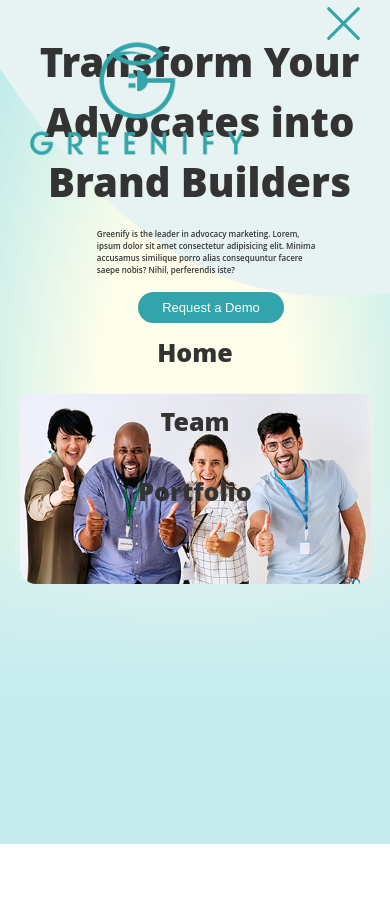
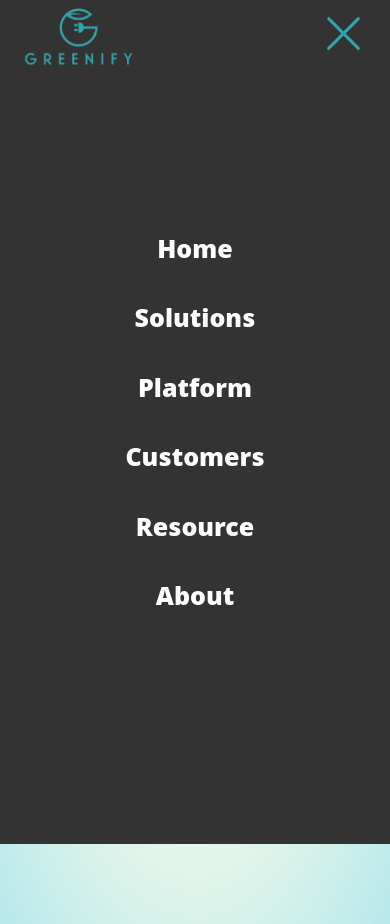
Before and after one commit to Mini-Sylar/Greenify-Landing-Page, a plain HTML site: page index.html in a window 390 px wide. Both pictures are taken after a click on the element 345 px from the left and 32 px from the top of the page. Shown: the top 924 px of the page. Before the commit the page ends 844 px from the top, so only its background shows below. Drawn offline with Linux system fonts and the light colour scheme.

Commit message:
finished

```diff
--- a/index.html
+++ b/index.html
@@ -58,8 +58,11 @@
       </div>
       <aside class="nav-mobile">
         <a href="#" class="show-from-bottom">Home</a>
-        <a href="#">Team</a>
-        <a href="#">Portfolio</a>
+        <a href="#">Solutions</a>
+        <a href="#">Platform</a>
+        <a href="#">Customers</a>
+        <a href="#">Resource</a>
+        <a href="#">About</a>
       </aside>
       <aside class="first"></aside>
     </header>
--- a/style.css
+++ b/style.css
@@ -17,13 +17,8 @@ body {
   line-height: 1.5;
   color: #333;
   background: #f4f4f4;
-  overflow: hidden;
 }
 
-html,
-body {
-  height: 100%;
-}
 body {
   background: radial-gradient(
     ellipse at center,
@@ -47,6 +42,12 @@ header {
   margin: 0 auto;
 }
 
+.mobile-logo,
+.hamburger,
+.nav-mobile,
+.first {
+  display: none;
+}
 .nav-bar {
   display: flex;
   justify-content: center;
@@ -295,9 +296,11 @@ img {
 }
 
 @media screen and (max-width: 500px) {
-
   .hero-container {
     flex-direction: column;
+    min-height: 100vh;
+    /* background-color: springgreen; */
+    margin-top: 5rem;
   }
 
   .hero-title {
@@ -330,15 +333,15 @@ img {
     display: flex;
     position: absolute;
     height: min-content;
-    width: 60%;
-    top: 3%;
+    width: 30%;
+    /* top: 3%; */
     z-index: 10;
   }
   .mobile-logo > a {
     height: min-content;
   }
   .mobile-logo > img {
-    width: 80%;
+    width: 20%;
     height: max-content;
     object-fit: contain;
   }
@@ -346,7 +349,7 @@ img {
   .nav-mobile {
     width: 0;
     height: 100vh;
-    background-color: var(--main-hero-color);
+    background-color: #333;
     position: absolute;
     display: flex;
     justify-content: center;
@@ -360,11 +363,12 @@ img {
     overflow: hidden;
   }
   .first {
+    display: block;
     content: "";
     position: absolute;
     width: 10%;
     height: 100vh;
-    background-color: var(--main-accent-color);
+    background-color: var(--accent-color);
     z-index: 3;
     right: 0;
     visibility: hidden;
@@ -372,7 +376,7 @@ img {
   }
   .nav-mobile > a {
     font-family: var(--main-font-bold);
-    color: var(--main-hero-background);
+    color: #fff;
     font-size: 25px;
     font-weight: 900;
     transition: all 1s ease-in;
@@ -390,7 +394,7 @@ img {
     width: 50px;
     height: 45px;
     position: absolute;
-    margin: 10px auto;
+    margin: 20px auto;
     -webkit-transform: rotate(0deg);
     -moz-transform: rotate(0deg);
     -o-transform: rotate(0deg);
```
